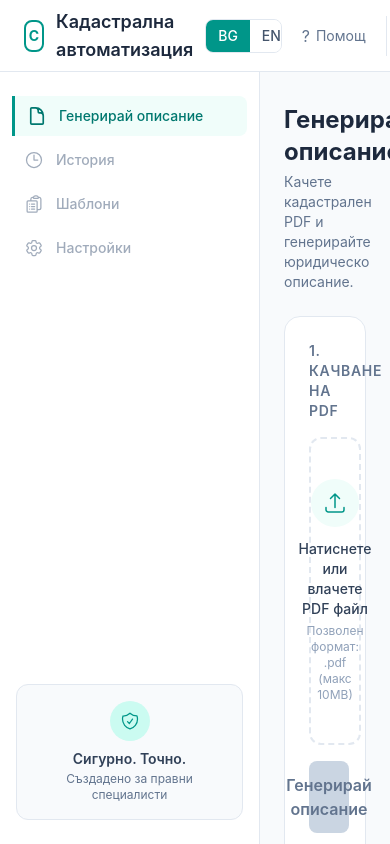
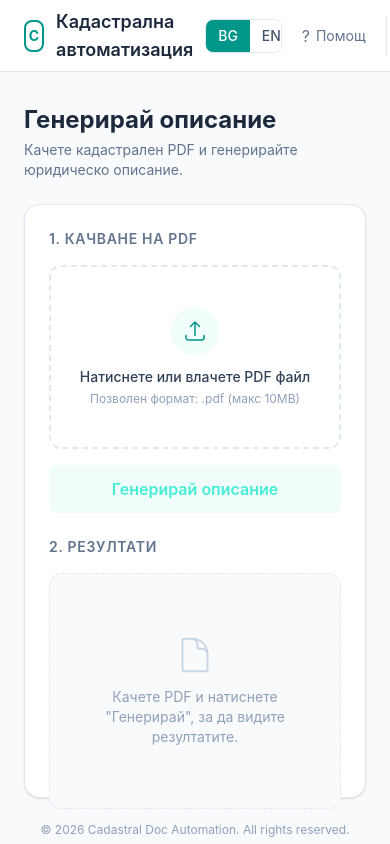
Before and after one commit to Misho-1019/Cadastral-Doc-Automation, a React (Vite) app in the folder frontend/: page / in a window 390 px wide. Shown: the top 844 px of the page. Built offline with nearby package versions, Linux system fonts and the light colour scheme.

Commit message:
Polish UI — wider results, larger textarea, Bulgarian labels, disabled button styling

```diff
--- a/frontend/src/App.jsx
+++ b/frontend/src/App.jsx
@@ -66,7 +66,7 @@ function App() {
       <TopHeader lang={lang} onLanguageChange={setLang} />
 
       <div className="flex flex-1 overflow-hidden">
-        <Sidebar lang={lang} />
+        <Sidebar lang={lang} className="hidden md:flex" />
 
         <main className="flex-1 overflow-y-auto">
           <div className="mx-auto max-w-[1100px] px-6 py-8">
@@ -84,8 +84,8 @@ function App() {
                   </p>
                 </div>
 
-                <div className="rounded-2xl border border-slate-200 bg-white p-6">
-                  <div className="grid grid-cols-1 md:grid-cols-2 gap-6">
+                <div className="rounded-2xl border border-slate-200 bg-white p-6 shadow-sm">
+                  <div className="grid grid-cols-1 md:grid-cols-[35%_65%] gap-6">
                     <div className="space-y-4">
                       <h2 className="text-sm font-semibold text-slate-500 uppercase tracking-wider">
                         {t(lang, "uploadTitle")}
@@ -109,7 +109,10 @@ function App() {
                       <h2 className="text-sm font-semibold text-slate-500 uppercase tracking-wider">
                         {t(lang, "resultsTitle")}
                       </h2>
-                      <div className="flex items-center justify-center h-full min-h-[200px] rounded-xl border border-dashed border-slate-200 bg-slate-50">
+                      <div className="flex flex-col items-center justify-center h-full min-h-[200px] rounded-xl border border-dashed border-slate-200 bg-slate-50 gap-3">
+                        <svg className="w-10 h-10 text-slate-300" fill="none" viewBox="0 0 24 24" stroke="currentColor" strokeWidth={1.2}>
+                          <path strokeLinecap="round" strokeLinejoin="round" d="M19.5 14.25v-2.625a3.375 3.375 0 00-3.375-3.375h-1.5A1.125 1.125 0 0113.5 7.125v-1.5a3.375 3.375 0 00-3.375-3.375H8.25m2.25 0H5.625c-.621 0-1.125.504-1.125 1.125v17.25c0 .621.504 1.125 1.125 1.125h12.75c.621 0 1.125-.504 1.125-1.125V11.25a9 9 0 00-9-9z" />
+                        </svg>
                         <p className="text-sm text-slate-400 px-4 text-center">
                           {t(lang, "resultsPlaceholder")}
                         </p>
@@ -131,8 +134,8 @@ function App() {
                   </p>
                 </div>
 
-                <div className="rounded-2xl border border-slate-200 bg-white p-6">
-                  <div className="grid grid-cols-1 md:grid-cols-2 gap-6">
+                <div className="rounded-2xl border border-slate-200 bg-white p-6 shadow-sm">
+                  <div className="grid grid-cols-1 md:grid-cols-[35%_65%] gap-6">
                     <div className="space-y-4">
                       <h2 className="text-sm font-semibold text-slate-500 uppercase tracking-wider">
                         {t(lang, "uploadTitle")}
--- a/frontend/src/components/DescriptionEditor.jsx
+++ b/frontend/src/components/DescriptionEditor.jsx
@@ -14,7 +14,7 @@ export default function DescriptionEditor({ lang, value, onChange }) {
         value={value}
         onChange={(e) => onChange(e.target.value)}
         rows={12}
-        className="w-full min-h-[240px] rounded-xl border border-slate-200 bg-white p-4 text-sm leading-relaxed text-slate-800 font-mono resize-y focus:outline-none focus:ring-2 focus:ring-teal-500 focus:border-transparent"
+        className="w-full min-h-[480px] rounded-xl border border-slate-200 bg-white p-4 text-sm leading-relaxed text-slate-800 font-mono resize-y focus:outline-none focus:ring-2 focus:ring-teal-500 focus:border-transparent"
       />
       <div className="flex justify-end">
         <span className="text-xs text-slate-400">
--- a/frontend/src/components/GenerateButton.jsx
+++ b/frontend/src/components/GenerateButton.jsx
@@ -8,7 +8,7 @@ export default function GenerateButton({ lang, disabled, loading, onClick }) {
       disabled={disabled || loading}
       className={`w-full rounded-lg px-5 py-3 text-base font-semibold transition-colors flex items-center justify-center gap-2 ${
         disabled || loading
-          ? "bg-slate-300 text-slate-500 cursor-not-allowed"
+          ? "bg-teal-50 text-teal-300 cursor-not-allowed"
           : "bg-teal-600 text-white hover:bg-teal-700 active:bg-teal-800"
       }`}
     >
--- a/frontend/src/components/PerformanceCard.jsx
+++ b/frontend/src/components/PerformanceCard.jsx
@@ -26,7 +26,7 @@ export default function PerformanceCard({ lang, performance }) {
   ];
 
   return (
-    <div className="rounded-2xl border border-slate-200 bg-white p-5">
+    <div className="rounded-2xl border border-slate-200 bg-white p-5 shadow-sm">
       <div className="flex items-center gap-2 mb-4">
         <svg className="w-5 h-5 text-teal-600" fill="none" viewBox="0 0 24 24" stroke="currentColor" strokeWidth={1.5}>
           <path strokeLinecap="round" strokeLinejoin="round" d="M3 13.125C3 12.504 3.504 12 4.125 12h2.25c.621 0 1.125.504 1.125 1.125v6.75C7.5 20.496 6.996 21 6.375 21h-2.25A1.125 1.125 0 013 19.875v-6.75zM9.75 8.625c0-.621.504-1.125 1.125-1.125h2.25c.621 0 1.125.504 1.125 1.125v11.25c0 .621-.504 1.125-1.125 1.125h-2.25a1.125 1.125 0 01-1.125-1.125V8.625zM16.5 4.125c0-.621.504-1.125 1.125-1.125h2.25C20.496 3 21 3.504 21 4.125v15.75c0 .621-.504 1.125-1.125 1.125h-2.25a1.125 1.125 0 01-1.125-1.125V4.125z" />
--- a/frontend/src/components/Sidebar.jsx
+++ b/frontend/src/components/Sidebar.jsx
@@ -40,9 +40,9 @@ function settingsIcon(active) {
   );
 }
 
-export default function Sidebar({ lang }) {
+export default function Sidebar({ lang, className = "" }) {
   return (
-    <aside className="w-[260px] shrink-0 bg-white border-r border-slate-200 flex flex-col">
+    <aside className={`w-[260px] shrink-0 bg-white border-r border-slate-200 flex-col ${className}`}>
       <nav className="flex-1 px-3 pt-6 space-y-1">
         {navItems.map((item) => (
           <button
--- a/frontend/src/components/StatsRow.jsx
+++ b/frontend/src/components/StatsRow.jsx
@@ -5,6 +5,13 @@ const typeColors = {
   LAND_PROPERTY: "bg-green-100 text-green-800",
   BUILDING: "bg-purple-100 text-purple-800",
   UNKNOWN: "bg-slate-100 text-slate-800",
+};
+
+const typeLabels = {
+  INDEPENDENT_OBJECT: "Самостоятелен обект",
+  LAND_PROPERTY: "Поземлен имот",
+  BUILDING: "Сграда",
+  UNKNOWN: "Неизвестен",
 };
 
 export default function StatsRow({ lang, data }) {
@@ -20,7 +27,7 @@ export default function StatsRow({ lang, data }) {
           {t(lang, "documentType")}
         </p>
         <span className={`inline-block rounded-md px-2.5 py-0.5 text-xs font-semibold ${typeColors[docType] || typeColors.UNKNOWN}`}>
-          {docType}
+          {typeLabels[docType] || docType}
         </span>
       </div>
 
@@ -28,7 +35,7 @@ export default function StatsRow({ lang, data }) {
         <p className="text-xs font-medium text-slate-400 uppercase tracking-wider mb-2">
           {t(lang, "identifier")}
         </p>
-        <p className="text-sm font-mono text-slate-700 truncate">
+        <p className="text-sm font-mono text-slate-700 break-words whitespace-normal">
           {identifier || "—"}
         </p>
       </div>
```
